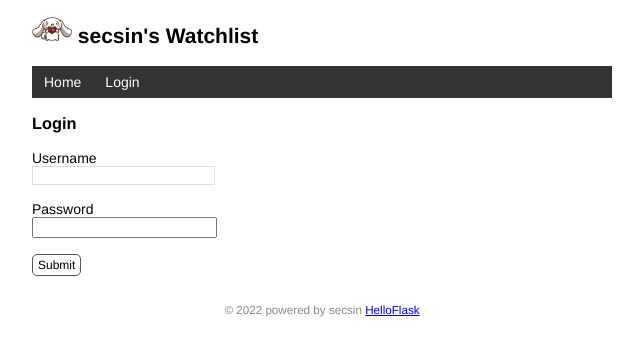
After one commit to secsin/watchlist, a Flask app: page /login in a window 1280 px wide. The commit adds this page. Shown: the top 356 px of the page, without its empty margins (318-961 px from the left). Run offline with Flask 2, Linux system fonts and the light colour scheme; data comes from the database, SQL or seed files in the repository; both versions use the stored data as it was after the commit.

Commit message:
User authentication with Flask-Login

```diff
--- a/app.py
+++ b/app.py
@@ -8,8 +8,11 @@ import os
 import sys
 import click
 
+from werkzeug.security import generate_password_hash, check_password_hash
 from flask import Flask, render_template, url_for, redirect, flash, request
 from flask_sqlalchemy import SQLAlchemy
+from flask_login import LoginManager, UserMixin, login_user, logout_user, login_required, current_user
+
 
 WIN = sys.platform.startswith('win')
 if WIN:  # 如果是 Windows 系统，使用三个斜线
@@ -23,6 +26,15 @@ app.config['SQLALCHEMY_TRACK_MODIFICATIONS'] = False  # 关闭对模型修改的
 app.config['SECRET_KEY'] = 'dev'
 # 在扩展类实例化前加载配置
 db = SQLAlchemy(app)
+login_manager = LoginManager(app)  # 实例化扩展类
+login_manager.login_view = 'login'
+login_manager.login_message = '请您先登录，再访问该页面！'
+
+
+@login_manager.user_loader
+def load_user(user_id):  # 创建用户加载回调函数，接受用户 ID 作为参数
+    user = User.query.get(int(user_id))  # 用 ID 作为 User 模型的主键查询对应的用户
+    return user  # 返回用户对象
 
 
 @app.cli.command()  # 注册为命令
@@ -65,9 +77,17 @@ def forge():
     click.echo('Done.')
 
 
-class User(db.Model):  # 表名将会是 user（自动生成，小写处理）
+class User(db.Model, UserMixin):  # 表名将会是 user（自动生成，小写处理）
     id = db.Column(db.Integer, primary_key=True)  # 主键
     name = db.Column(db.String(20))  # 名字
+    username = db.Column(db.String(20))
+    password_hash = db.Column(db.String(128))
+
+    def set_password(self, password):
+        self.password_hash = generate_password_hash(password)
+
+    def validate_password(self, password):  # 用于验证密码的方法，接受密码作为参数
+        return check_password_hash(self.password_hash, password)  # 返回布尔值
 
 
 class Movie(db.Model):  # 表名将会是 movie
@@ -79,6 +99,8 @@ class Movie(db.Model):  # 表名将会是 movie
 @app.route('/', methods=['GET', 'POST'])
 def index():
     if request.method == 'POST':
+        if not current_user.is_authenticated:  # 如果当前用户未认证
+            return redirect(url_for('index'))  # 重定向到主页
         title = request.form.get('title')
         year = request.form.get('year')
         if not title or not year or len(year) > 4 or len(title) > 60:
@@ -127,6 +149,7 @@ def inject_user():  # 函数名可以随意修改
 
 
 @app.route('/movie/edit/<int:movie_id>', methods=['GET', 'POST'])
+@login_required
 def edit(movie_id):
     movie = Movie.query.get_or_404(movie_id)
 
@@ -148,9 +171,84 @@ def edit(movie_id):
 
 
 @app.route('/movie/delete/<int:movie_id>', methods=['POST'])  # 限定只接受 POST 请求
+@login_required  # 登录保护
 def delete(movie_id):
     movie = Movie.query.get_or_404(movie_id)  # 获取电影记录
     db.session.delete(movie)  # 删除对应的记录
     db.session.commit()  # 提交数据库会话
     flash('Item deleted.')
     return redirect(url_for('index'))  # 重定向回主页
+
+
+@app.cli.command()
+@click.option('--username', prompt=True, help='The username used to login.')
+@click.option('--password', prompt=True, hide_input=True, confirmation_prompt=True, help='The password used to login.')
+def admin(username, password):
+    """Create user."""
+    db.create_all()
+
+    user = User.query.first()
+    if user is not None:
+        click.echo('Updating user...')
+        user.username = username
+        user.set_password(password)  # 设置密码
+    else:
+        click.echo('Creating user...')
+        user = User(username=username, name='Admin')
+        user.set_password(password)  # 设置密码
+        db.session.add(user)
+
+    db.session.commit()  # 提交数据库会话
+    click.echo('Done.')
+
+
+@app.route('/login', methods=['GET', 'POST'])
+def login():
+    if request.method == 'POST':
+        username = request.form['username']
+        password = request.form['password']
+
+        if not username or not password:
+            flash('Invalid input.')
+            return redirect(url_for('login'))
+
+        user = User.query.first()
+        # 验证用户名和密码是否一致
+        if username == user.username and user.validate_password(password):
+            login_user(user)  # 登入用户
+            flash('Login success.')
+            return redirect(url_for('index'))  # 重定向到主页
+
+        flash('Invalid username or password.')  # 如果验证失败，显示错误消息
+        return redirect(url_for('login'))  # 重定向回登录页面
+    return render_template('login.html')
+
+
+@app.route('/logout')
+@login_required  # 用于视图保护，后面会详细介绍
+def logout():
+    logout_user()  # 登出用户
+    flash('Goodbye.')
+    return redirect(url_for('index'))  # 重定向回首页
+
+
+@app.route('/settings', methods=['GET', 'POST'])
+@login_required
+def settings():
+    if request.method == 'POST':
+        name = request.form['name']
+
+        if not name or len(name) > 20:
+            flash('Invalid input.')
+            return redirect(url_for('settings'))
+
+        current_user.name = name
+        # current_user 会返回当前登录用户的数据库记录对象
+        # 等同于下面的用法
+        # user = User.query.first()
+        # user.name = name
+        db.session.commit()
+        flash('Settings updated.')
+        return redirect(url_for('index'))
+
+    return render_template('settings.html')
--- a/templates/base.html
+++ b/templates/base.html
@@ -11,7 +11,7 @@
 </head>
 <body>
 {% for message in get_flashed_messages() %}
-    <div class="alert">{{ message }}</div>
+<div class="alert">{{ message }}</div>
 {% endfor %}
 <h2>
     <img alt="Avatar" class="avatar" src="{{ url_for('static', filename='images/yuguigou.png') }}">
@@ -20,11 +20,17 @@
 <nav>
     <ul>
         <li><a href="{{ url_for('index') }}">Home</a></li>
+        {% if current_user.is_authenticated %}
+        <li><a href="{{ url_for('settings') }}">Settings</a></li>
+        <li><a href="{{ url_for('logout') }}">Logout</a></li>
+        {% else %}
+        <li><a href="{{ url_for('login') }}">Login</a></li>
+        {% endif %}
     </ul>
 </nav>
 {% block content %}{% endblock %}
 <footer>
-    <small>&copy; 2022 <a href="http://helloflask.com/tutorial">HelloFlask</a></small>
+    <small>&copy; 2022 powered by secsin <a href="http://helloflask.com/tutorial">HelloFlask</a></small>
 </footer>
 </body>
 </html>
--- /dev/null
+++ b/templates/login.html
@@ -0,0 +1,13 @@
+{% extends 'base.html' %}
+
+{% block content %}
+<h3>Login</h3>
+<form method="post">
+    Username<br>
+    <input type="text" name="username" required><br><br>
+    Password<br>
+    <!-- 密码输入框的 type 属性使用 password，会将输入值显示为圆点 -->
+    <input type="password" name="password" required><br><br>
+    <input class="btn" type="submit" name="submit" value="Submit">
+</form>
+{% endblock %}
```
Also changed, not shown: templates/index.html (+9 -4 lines), templates/settings.html (added, +9 -0 lines), data.db.
